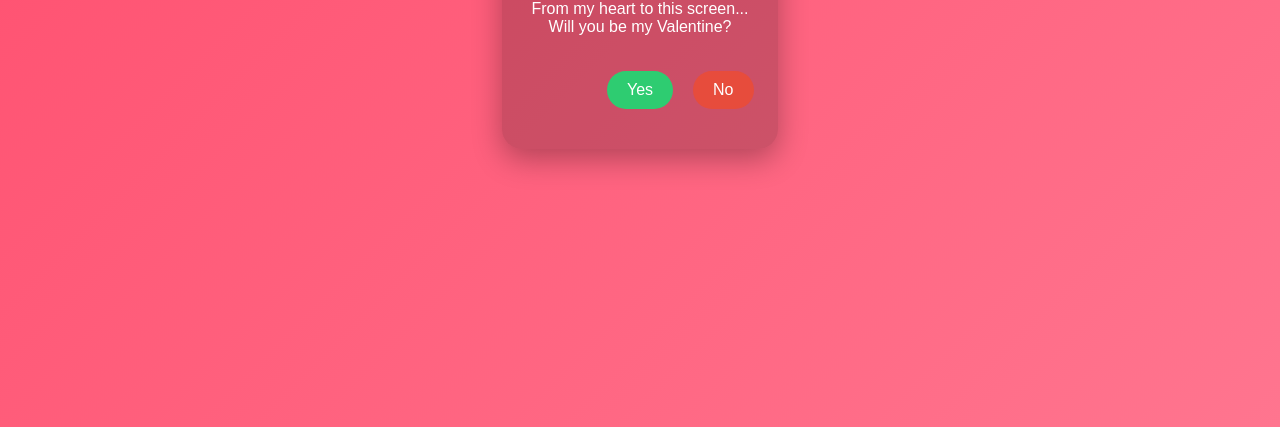
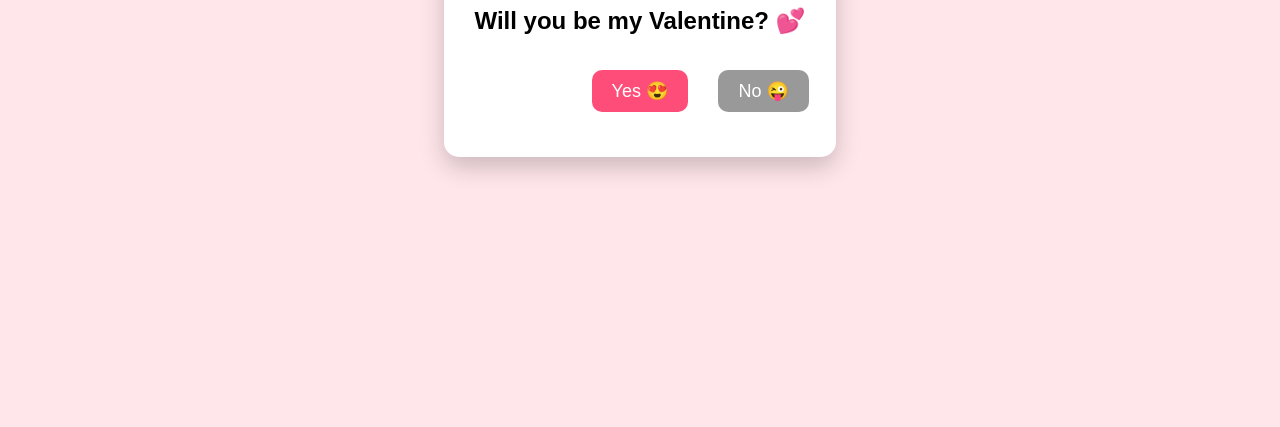
Before and after one commit to gs0673637-ops/My-first-, a plain HTML site: page index.html in a window 1280 px wide. Shown: the part 373-800 px from the top of the page. Drawn offline with Linux system fonts and the light colour scheme.

Commit message:
Update index.html

```diff
--- a/index.html
+++ b/index.html
@@ -2,101 +2,95 @@
 <html lang="en">
 <head>
 <meta charset="UTF-8">
-<title>Be My Valentine</title>
+<title>Debojani ❤️</title>
 <meta name="viewport" content="width=device-width, initial-scale=1.0">
 
 <style>
 body {
-    font-family: Arial, sans-serif;
-    background: linear-gradient(135deg, #ff4d6d, #ff758f);
     height: 100vh;
     display: flex;
     justify-content: center;
     align-items: center;
+    background: #ffe6eb;
+    font-family: Arial, sans-serif;
     margin: 0;
-    color: white;
-    text-align: center;
 }
 
-.card {
-    background: rgba(0,0,0,0.2);
-    box-shadow: 0 10px 30px rgba(0,0,0,0.3);
+.box {
+    text-align: center;
+    background: white;
     padding: 30px;
-    border-radius: 20px;
-    max-width: 320px;
+    border-radius: 15px;
+    box-shadow: 0 10px 25px rgba(0,0,0,0.2);
 }
 
 h1 {
-    font-size: 26px;
-    margin-bottom: 10px;
-}
-
-p {
-    font-size: 16px;
-    margin-bottom: 25px;
+    color: #e6005c;
 }
 
 button {
-    font-size: 16px;
     padding: 10px 20px;
+    font-size: 18px;
+    margin: 15px;
     border: none;
-    border-radius: 30px;
+    border-radius: 10px;
     cursor: pointer;
-    margin: 10px;
 }
 
 #yes {
-    background: #2ecc71;
+    background-color: #ff4d79;
     color: white;
 }
 
 #no {
-    background: #e74c3c;
+    background-color: #999;
     color: white;
     position: absolute;
+}
+
+#gif {
+    display: none;
+    margin-top: 20px;
+}
+
+img {
+    width: 250px;
+    border-radius: 10px;
 }
 </style>
 </head>
 
 <body>
 
-<div class="card">
-    <h1>Hey Love ❤️</h1>
-    <p>
-        From my heart to this screen... <br>
-        Will you be my Valentine?
-    </p>
-    <button id="yes" onclick="sayYes()">Yes</button>
-    <button id="no" onmouseover="moveNo()">No</button>
+<div class="box">
+    <h1>Debojani ❤️</h1>
+    <h2>Will you be my Valentine? 💕</h2>
+
+    <button id="yes">Yes 😍</button>
+    <button id="no">No 😜</button>
+
+    <div id="gif">
+        <h2>You had no choice 😂💖</h2>
+        <img src="https://media.giphy.com/media/I0MYt5jPR6QX5pngM/giphy.gif" alt="Love Gif">
+    </div>
 </div>
 
 <script>
-function sayYes() {
-    document.body.innerHTML = `
-    <div style="
-        height:100vh;
-        display:flex;
-        flex-direction:column;
-        justify-content:center;
-        align-items:center;
-        background:linear-gradient(135deg, #ff4d6d, #ff758f);
-        color:white;
-        font-family:Arial;
-        text-align:center;">
-        <h1>YAYYYYY 💖</h1>
-        <p>You just made me the happiest person alive 🥺❤️</p>
-    </div>
-    `;
-}
+const noButton = document.getElementById("no");
+const yesButton = document.getElementById("yes");
+const gifDiv = document.getElementById("gif");
 
-function moveNo() {
-    const button = document.getElementById("no");
-    const x = Math.random() * (window.innerWidth - 100);
-    const y = Math.random() * (window.innerHeight - 50);
-    button.style.left = x + "px";
-    button.style.top = y + "px";
-}
+noButton.addEventListener("mouseover", () => {
+    const x = Math.random() * (window.innerWidth - 120);
+    const y = Math.random() * (window.innerHeight - 120);
+    noButton.style.left = x + "px";
+    noButton.style.top = y + "px";
+});
+
+yesButton.addEventListener("click", () => {
+    gifDiv.style.display = "block";
+});
 </script>
 
 </body>
-                                          </html>
+</html>
```
